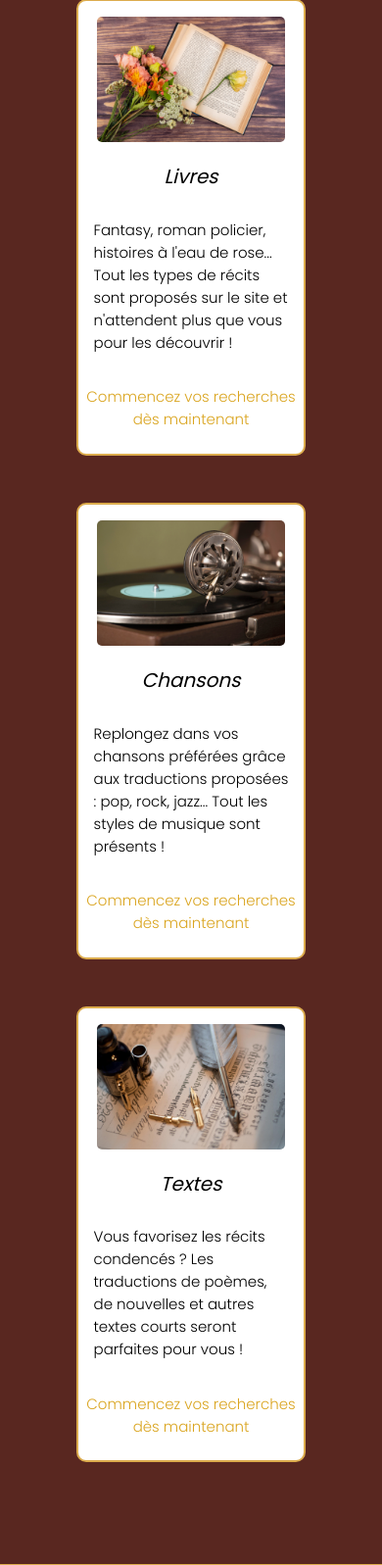
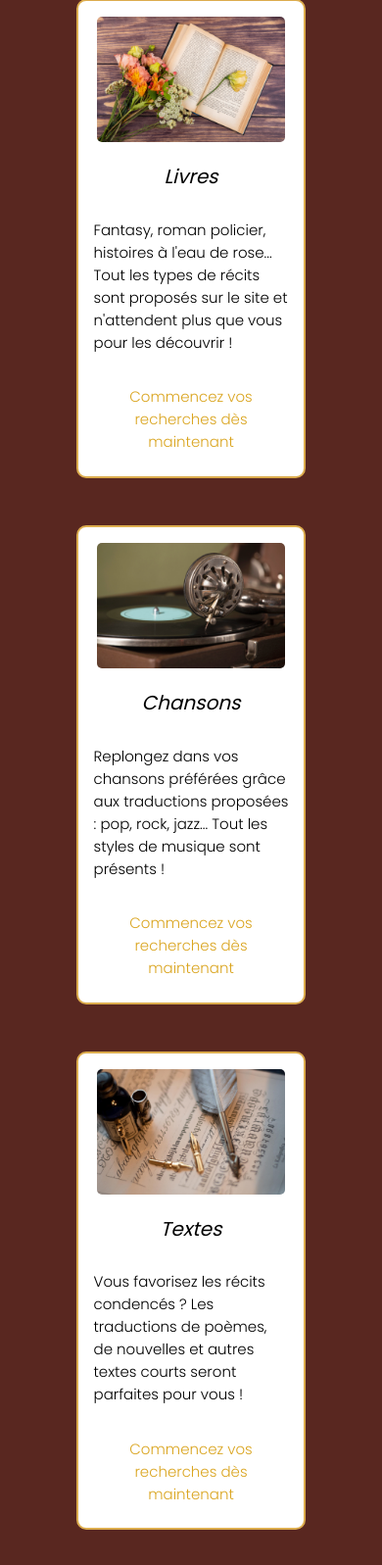
Before and after one commit to Luna-bf/Trouver-ma-traduction, a PHP site: page / in a window 390 px wide. Shown: the part 1145-2742 px from the top of the page at 98% size. Run offline with PHP 8.4, Linux system fonts and the light colour scheme.

Commit message:
Update accueil's card link responsive (mobile)

```diff
--- a/assets/style/main.css
+++ b/assets/style/main.css
@@ -700,6 +700,7 @@ RESPONSIVE
   }
   .accueil-container .translation-parent .translation-card .summary > a {
     font-size: 15px;
+    width: 95%;
   }
 }
 @media screen and (min-width: 481px) and (max-width: 768px) {
--- a/assets/style/pages/_accueil.scss
+++ b/assets/style/pages/_accueil.scss
@@ -226,6 +226,7 @@ RESPONSIVE
 
     .accueil-container .translation-parent .translation-card .summary>a {
         font-size: 15px;
+        width: 95%;
     }
 }
 
```
Also changed, not shown: 1 other file.
